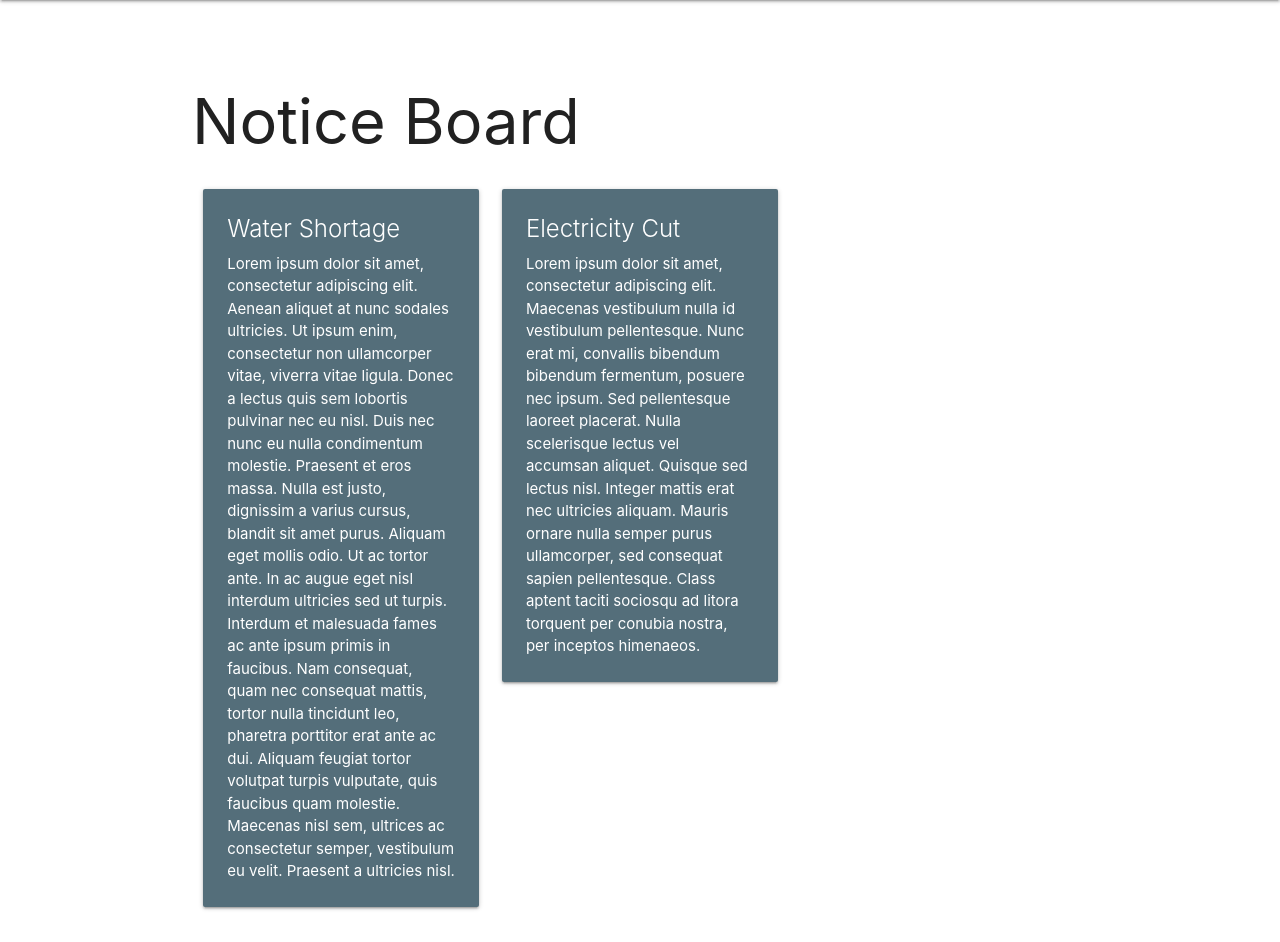
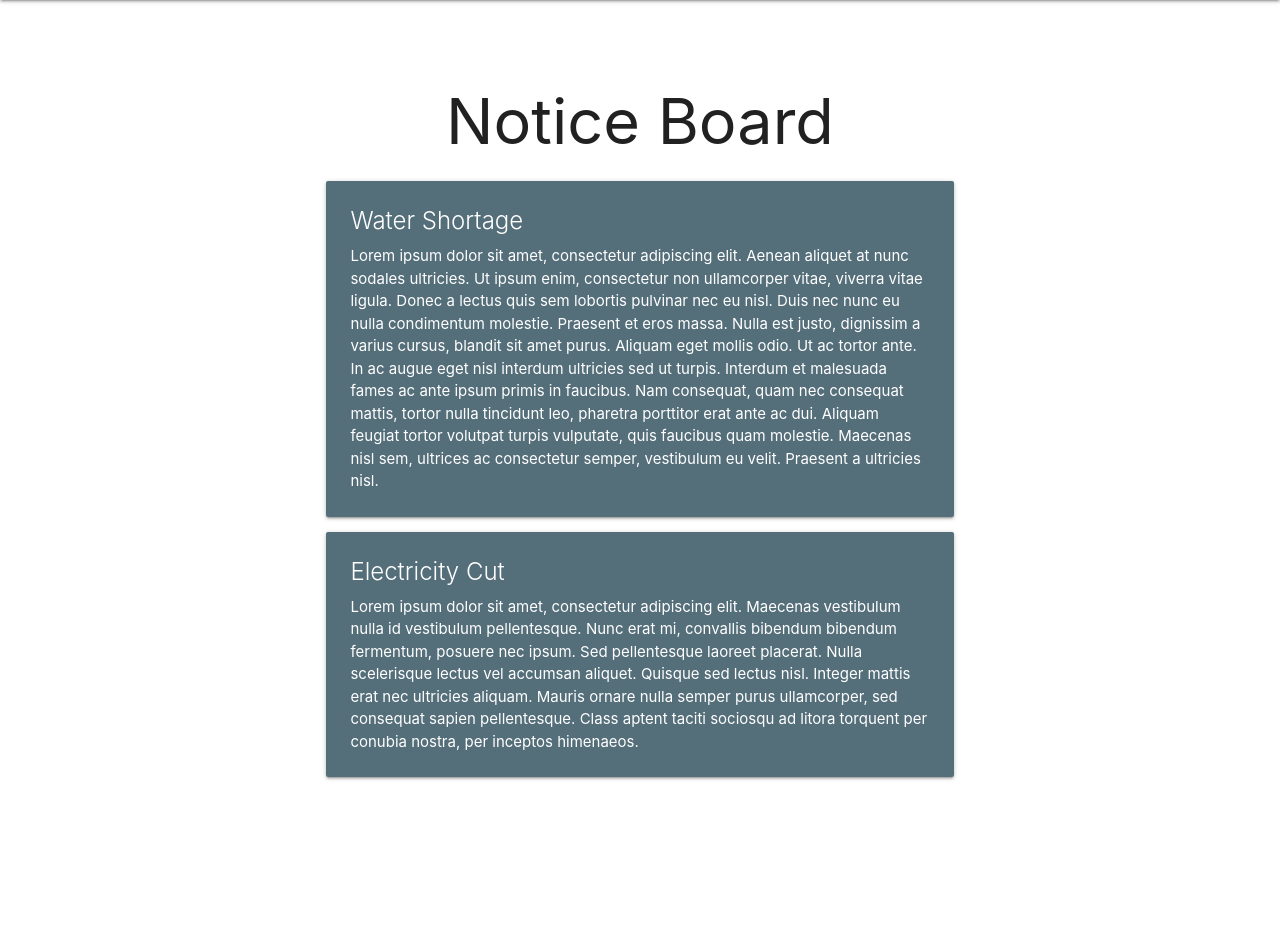
Before and after one commit to mihirbhatkar/django3-housing-society-management-system, a Django app: page /noticeboard in a window 1280 px wide. Shown: the part 64-1006 px from the top of the page. After the commit the page ends 856 px from the top, so only its background shows below. Run offline with Django 3.2, Linux system fonts and the light colour scheme; data comes from the database, SQL or seed files in the repository; both versions use the stored data as it was after the commit; some libraries are stand-ins or nearby versions.

Commit message:
minor changes

```diff
--- a/main/templates/main/complaint.html
+++ b/main/templates/main/complaint.html
@@ -1,5 +1,5 @@
 {% extends "main/header.html" %} {% block content %}
-<h1>Complaint Box</h1>
+<h1 style="text-align:center;">Complaint Box</h1>
 <form role="form" action="" method="post">
     {% csrf_token %}
     {{ form.as_p }}
--- a/main/templates/main/noticeboard.html
+++ b/main/templates/main/noticeboard.html
@@ -1,10 +1,11 @@
 {% extends "main/header.html" %} {% block content %}
 
-<div class="pos">
-<h1>Notice Board</h1>
+<div class="">
 
 
-<div class="row">
+
+<div class="container">
+  <h1 style="text-align:center;">Notice Board</h1>
   {% for notice in noticeboard %}
   <div class="col s12 m6 l4">
     <div class="card blue-grey darken-1">
@@ -18,3 +19,12 @@
 </div>
 {% endblock %}
 </div>
+
+<style media="screen">
+.container{
+  position: relative;
+  top: 100px;
+  left: 100px;
+}
+h1{text-align: center;}
+</style>
```
Also changed, not shown: db.sqlite3.
